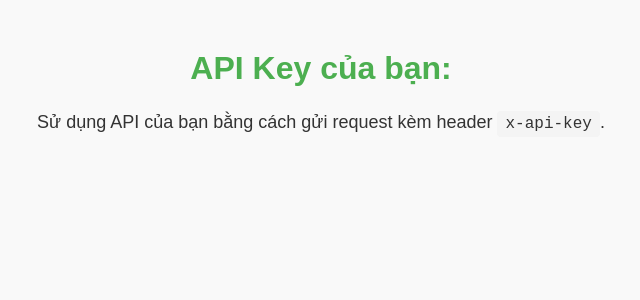
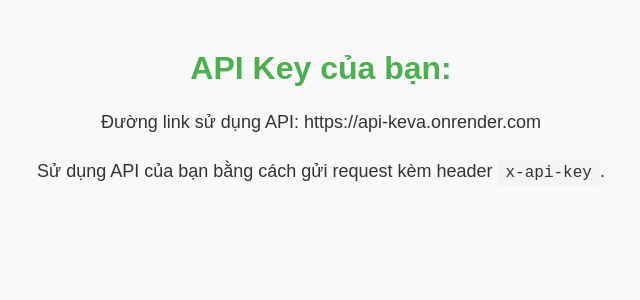
Before and after one commit to hauvaa/API, a Flask app: template templates/api_info.html in a window 1280 px wide. Shown: the top 300 px of the page, without its empty margins (319-959 px from the left). Run offline with Flask 3, Linux system fonts and the light colour scheme; the template is opened without the code that fills it, so the values that code supplies are empty.

Commit message:
Change api_info.html

```diff
--- a/app.py
+++ b/app.py
@@ -11,7 +11,6 @@ app.secret_key = os.getenv('FLASK_SECRET_KEY', 'default_secret_key')
 CORS(app)
 
 DATABASE = 'database.db'
-
 
 # Helper: Kết nối database
 def get_db_connection():
--- a/templates/api_info.html
+++ b/templates/api_info.html
@@ -8,6 +8,7 @@
 <body>
     <h1>API Key của bạn:</h1>
     <p>{{ api_key }}</p>
+    <p>Đường link sử dụng API: https://api-keva.onrender.com</p>
     <p>Sử dụng API của bạn bằng cách gửi request kèm header <code>x-api-key</code>.</p>
 </body>
 </html>
```
Also changed, not shown: database.db.
